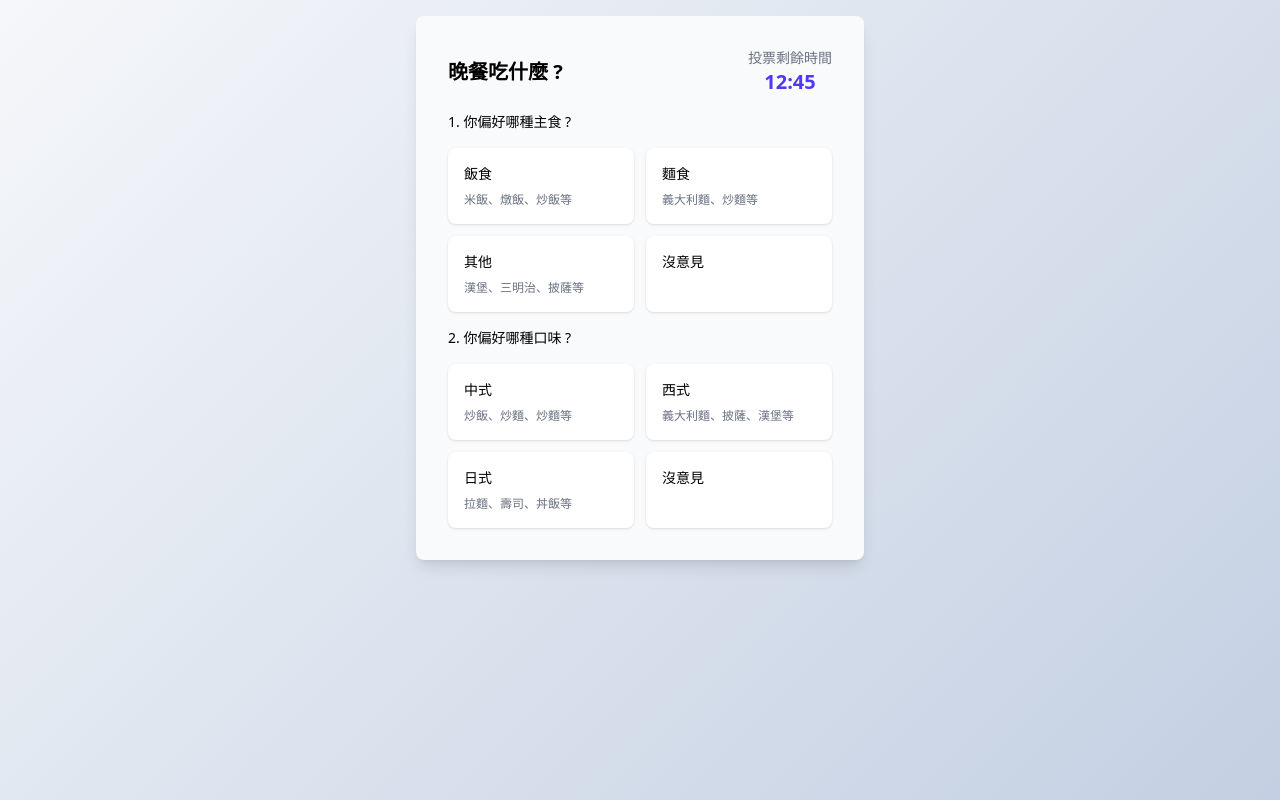
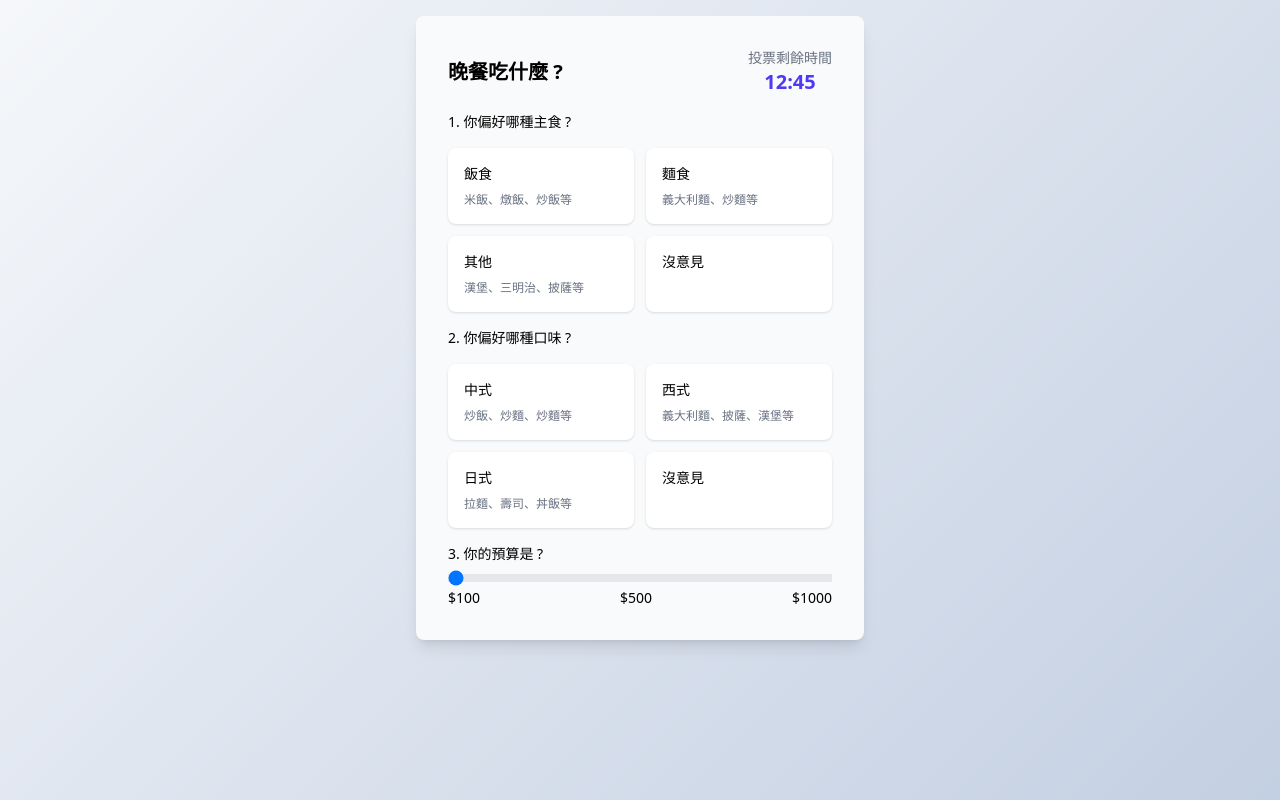
Before and after one commit to jon111rock/dine-vote, a Vue app: page /voting-form in a window 1280 px wide. Built offline with nearby package versions, Linux system fonts and the light colour scheme.

Commit message:
feat(voting): 在VotingForm中新增預算範圍選項

```diff
--- a/src/views/VotingForm.vue
+++ b/src/views/VotingForm.vue
@@ -64,6 +64,15 @@ const flavorOptions = [{
           title="2. 你偏好哪種口味 ?"
         />
       </div>
+      <div class="mt-4">
+        <p class="text-sm">3. 你的預算是 ?</p>
+        <input type="range" min="100" max="1000" class="w-full mt-2 h-2 appearance-none bg-gray-200" />
+        <div class="flex justify-between items-center">
+          <span class="text-sm">$100</span>
+          <span class="text-sm">$500</span>
+          <span class="text-sm">$1000</span>
+        </div>
+      </div>
     </div>
   </div>
 </template>
```
